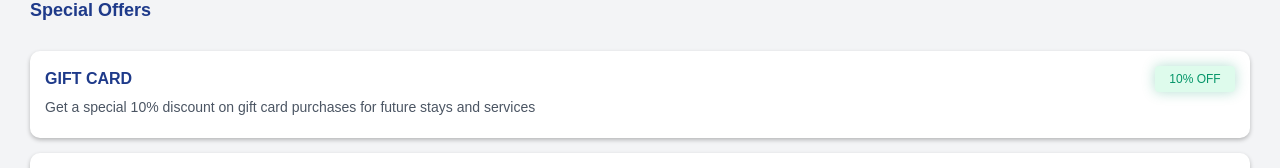
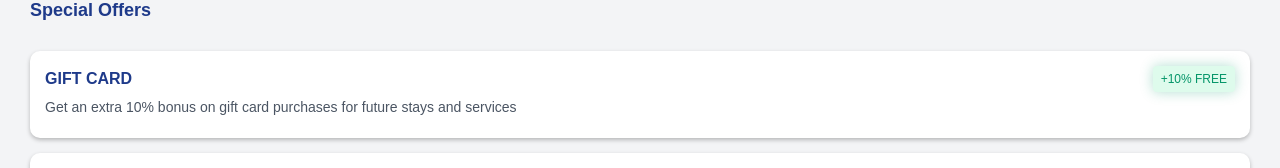
Before and after one commit to Mardar91/nva-webapp, a React (Create React App) app: page / in a window 1280 px wide. Shown: the part 469-637 px from the top of the page. Built offline with nearby package versions, Linux system fonts and the light colour scheme.

Commit message:
Update SpecialOffers.tsx

```diff
--- a/src/components/SpecialOffers.tsx
+++ b/src/components/SpecialOffers.tsx
@@ -17,11 +17,11 @@ const SpecialOffers = () => {
         <div className="cardHeader">
           <h3 className="cardTitle">GIFT CARD</h3>
           <div className="discountBadge glowing">
-            <span className="discountText">10% OFF</span>
+            <span className="discountText">+10% FREE</span>
           </div>
         </div>
         <p className="cardText">
-          Get a special 10% discount on gift card purchases for future stays and
+          Get an extra 10% bonus on gift card purchases for future stays and
           services
         </p>
       </div>
```
